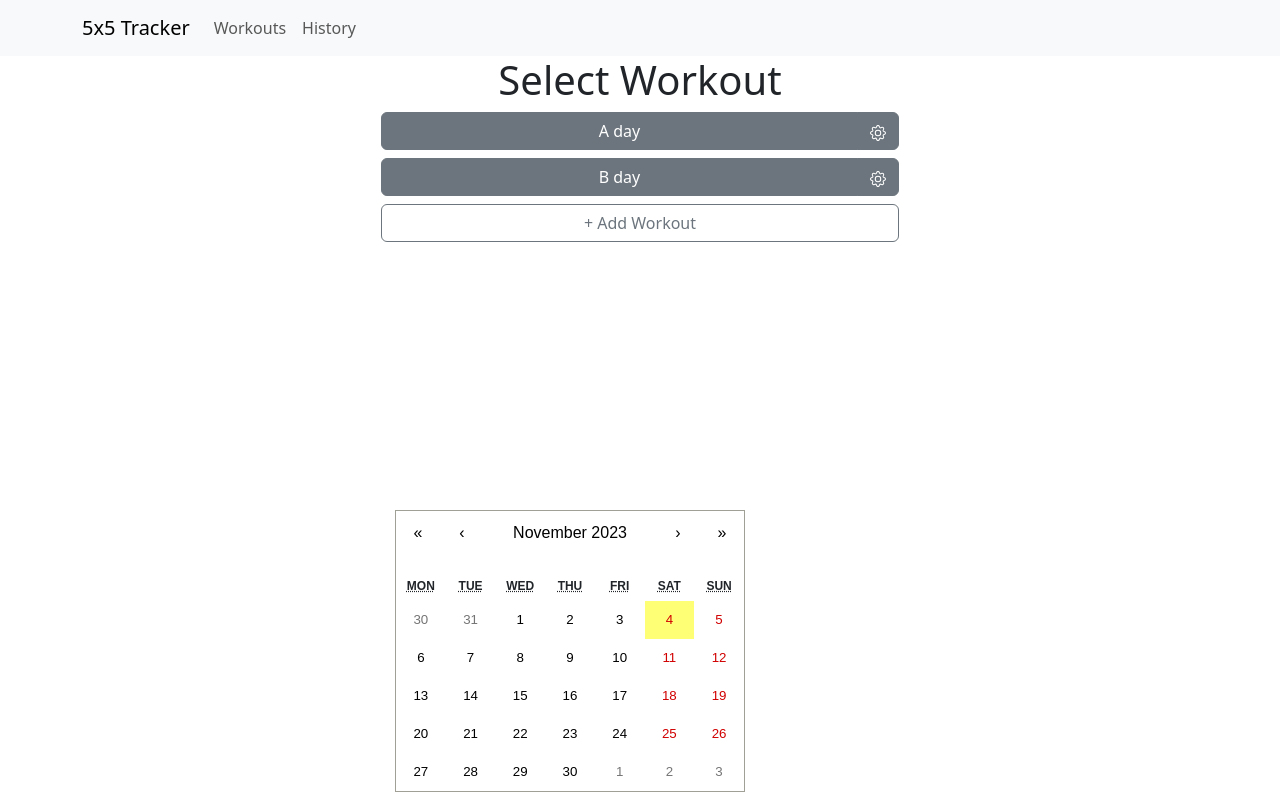
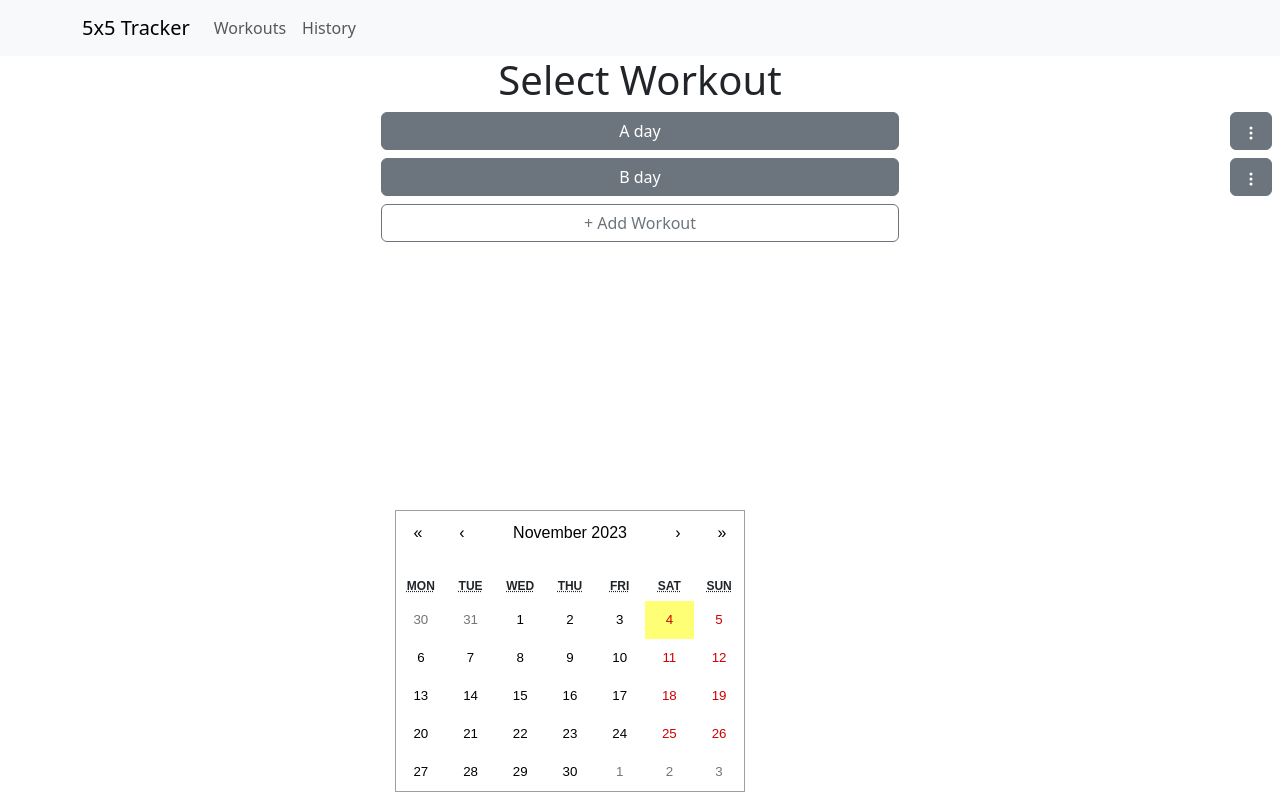
Before and after one commit to GideonNeedleman/5x5, a React (Vite) app: page / in a window 1280 px wide. Built offline with nearby package versions, Linux system fonts and the light colour scheme.

Commit message:
add notes, fix context menu button on SelectWorkout

```diff
--- a/src/pages/SelectWorkout.jsx
+++ b/src/pages/SelectWorkout.jsx
@@ -1,7 +1,7 @@
 import Button from "react-bootstrap/Button";
 import Stack from "react-bootstrap/Stack";
 import ButtonGroup from "react-bootstrap/ButtonGroup";
-import { BsGear } from "react-icons/bs";
+import { BsThreeDotsVertical } from "react-icons/bs";
 import Calendar from "react-calendar";
 import "react-calendar/dist/Calendar.css";
 import { Container } from "react-bootstrap";
@@ -11,24 +11,29 @@ function SelectWorkout() {
     <main>
       <h1 className="d-flex justify-content-center">Select Workout</h1>
       <Stack gap={2} className="col-sm-5 mx-auto px-2">
-        <ButtonGroup>
-          {/* <Button variant="secondary"></Button> */}
+        <div>
           <Button className="w-100" variant="secondary">
             A day
           </Button>
-          <Button variant="secondary">
-            <BsGear />
+          <Button
+            variant="secondary"
+            style={{ position: "absolute", right: "8px" }}
+          >
+            <BsThreeDotsVertical />
           </Button>
-        </ButtonGroup>
+        </div>
 
-        <ButtonGroup>
+        <div>
           <Button className="w-100" variant="secondary">
             B day
           </Button>
-          <Button variant="secondary">
-            <BsGear />
+          <Button
+            variant="secondary"
+            style={{ position: "absolute", right: "8px" }}
+          >
+            <BsThreeDotsVertical />
           </Button>
-        </ButtonGroup>
+        </div>
 
         <Button variant="outline-secondary">+ Add Workout</Button>
       </Stack>
```
Also changed, not shown: 1 other file (tests, documents, lock files or other folders).
